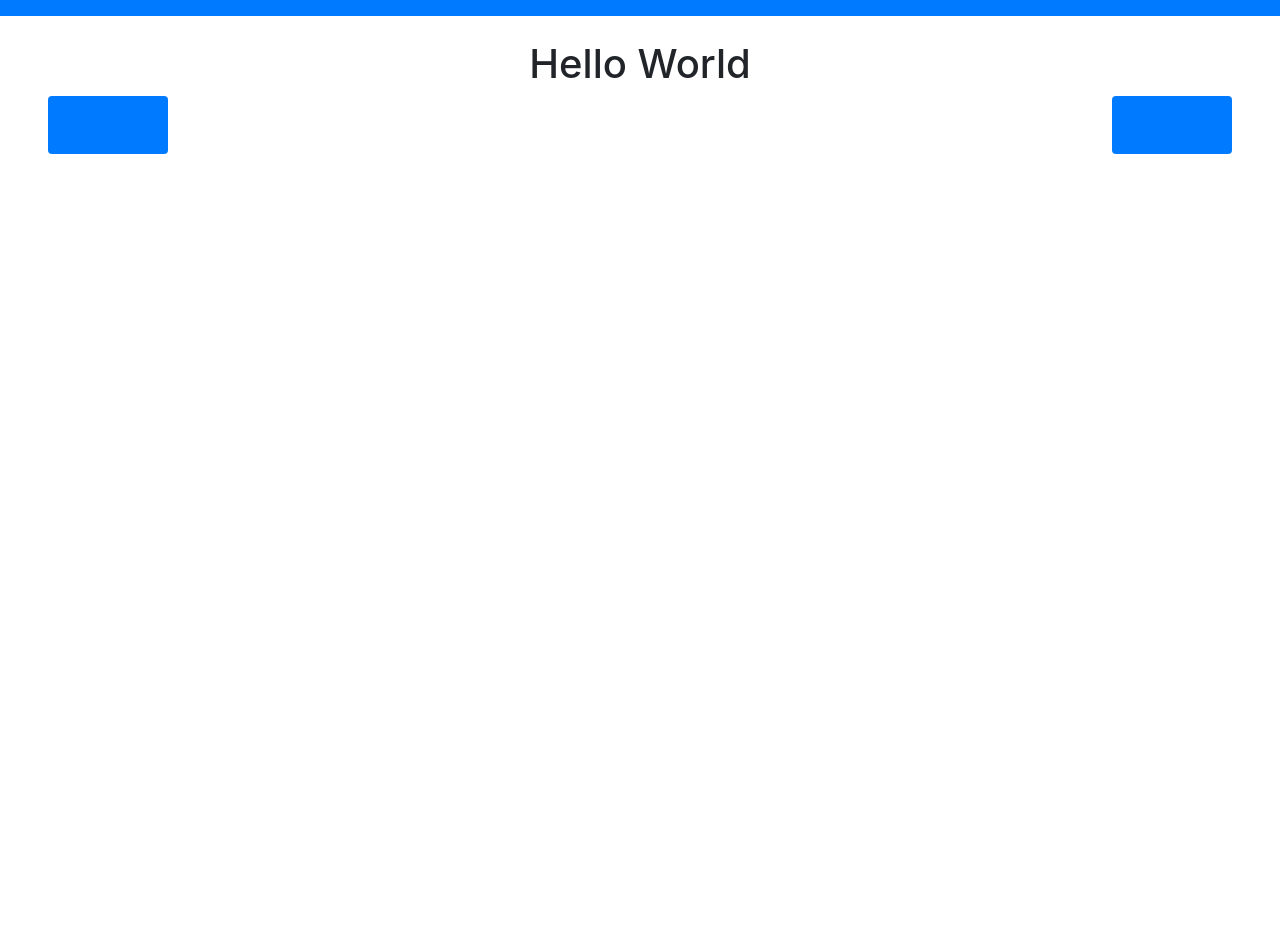
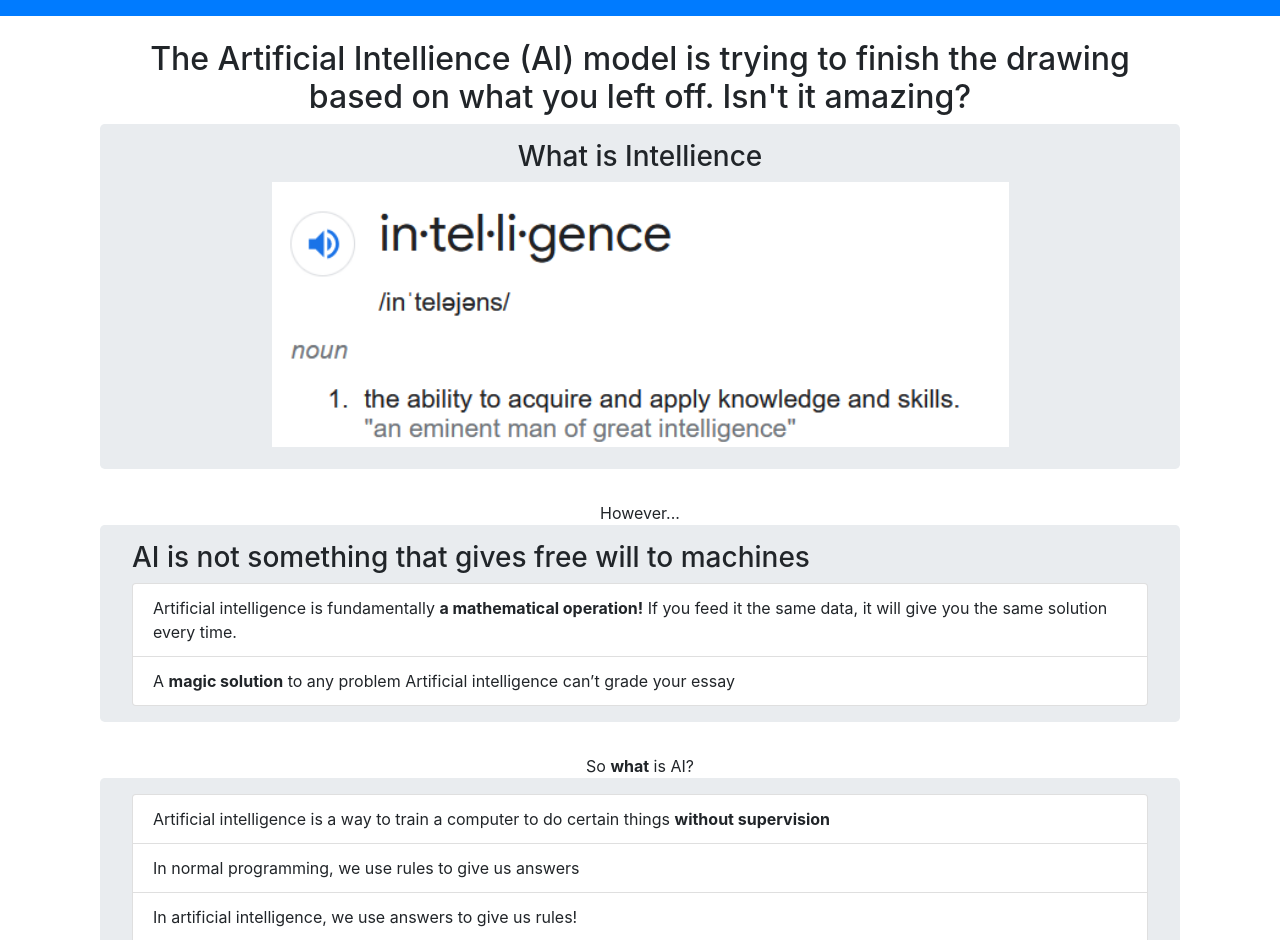
Before and after one commit to DileepReddyP/hackathon-ai, a Next.js app: page /nextpage in a window 1280 px wide. Shown: the part 160-1100 px from the top of the page. Before the commit the page ends 800 px from the top, so only its background shows below. Built offline with nearby package versions, Linux system fonts and the light colour scheme; some icons are missing.

Commit message:
feat: add lecture content

```diff
--- a/pages/nextpage.jsx
+++ b/pages/nextpage.jsx
@@ -3,12 +3,105 @@ import Header from '../src/components/Header'
 import Setup from '../src/components/Setup'
 import { ArrowRightIcon, ArrowLeftIcon } from '@primer/octicons-react'
 import Body from '../src/components/Body'
+import Image from 'next/image'
+import aidefi from '../assets/img/What-is-artificial-intelligence.png'
 
 const NextPage = () => (
 	<div>
 		<Setup></Setup>
 		<Header></Header>
-		<Body body={<h1>Hello World</h1>}></Body>
+		<Body
+			body={
+				<div className='container'>
+					<h2>
+						The Artificial Intellience (AI) model is trying to finish the
+						drawing based on what you left off. Isn&apos;t it amazing?
+					</h2>
+					<div className='jumbotron py-3'>
+						<h3>What is Intellience</h3>
+						<Image src={aidefi} alt='AIdefinition' />
+					</div>
+					However...
+					<div className='jumbotron py-3 text-left'>
+						<h3>AI is not something that gives free will to machines</h3>
+						<ul className='list-group'>
+							<li className='list-group-item'>
+								Artificial intelligence is fundamentally{' '}
+								<strong>a mathematical operation!</strong> If you feed it the
+								same data, it will give you the same solution every time.
+							</li>
+							<li className='list-group-item'>
+								A <strong>magic solution</strong> to any problem Artificial
+								intelligence can’t grade your essay
+							</li>
+						</ul>
+					</div>
+					So <strong>what</strong> is AI?
+					<div className='jumbotron py-3 text-left'>
+						<ul className='list-group'>
+							<li className='list-group-item'>
+								Artificial intelligence is a way to train a computer to do
+								certain things <strong>without supervision</strong>
+							</li>
+							<li className='list-group-item'>
+								In normal programming, we use rules to give us answers
+							</li>
+							<li className='list-group-item'>
+								In artificial intelligence, we use answers to give us rules!
+							</li>
+							<li className='list-group-item'>
+								This is like when your parents give you advice. You remember
+								each thing they tell you.
+							</li>
+						</ul>
+					</div>
+					And <strong>why</strong> do we even need it to be beginning with
+					<div className='jumbotron py-3 text-left'>
+						<ul className='list-group'>
+							<li className='list-group-item'>
+								After getting lots of advice, we make the rules based on these
+								answers to problems
+							</li>
+							<li className='list-group-item'>
+								Someone that doesn’t know the rules guesses their own rules, and
+								these result in answers in life situations that can be good or
+								bad
+							</li>
+							<li className='list-group-item'>
+								Would you prefer rules based around answers you know will be
+								good or rules based on answers you don’t know yet?
+							</li>
+							<li className='list-group-item active'>
+								This is why we need artificial intelligence. It’s like advice to
+								computers!
+							</li>
+						</ul>
+					</div>
+					Ok that’s cool and all, but do you wonder <strong>how</strong> does it
+					work?
+					<div className='jumbotron py-3 text-left'>
+						<ul className='list-group'>
+							<li className='list-group-item'>
+								The computer looks at something called training data. This data
+								can be faces, song snippets, handwritten alphabetical/ numerical
+								characters, or videos of behaviors.
+							</li>
+							<li className='list-group-item'>
+								Each piece of data has a <strong>label</strong> to it. Every
+								face has a name, every lyric has a song, every visual behavior
+								has a word for it, every handwritten letter has a correct
+								recognition
+							</li>
+							<li className='list-group-item'>
+								After thousands of pieces of data like this, the computer can
+								use math to understand what parts of each data piece is
+								important and what it indicates
+							</li>
+						</ul>
+					</div>
+				</div>
+			}
+		></Body>
 		<Link href='/'>
 			<a className='badge badge-primary float-left mx-5 px-5 py-3'>
 				<ArrowLeftIcon size={24}></ArrowLeftIcon>
```
Also changed, not shown: assets/img/What-is-artificial-intelligence.png (added).
